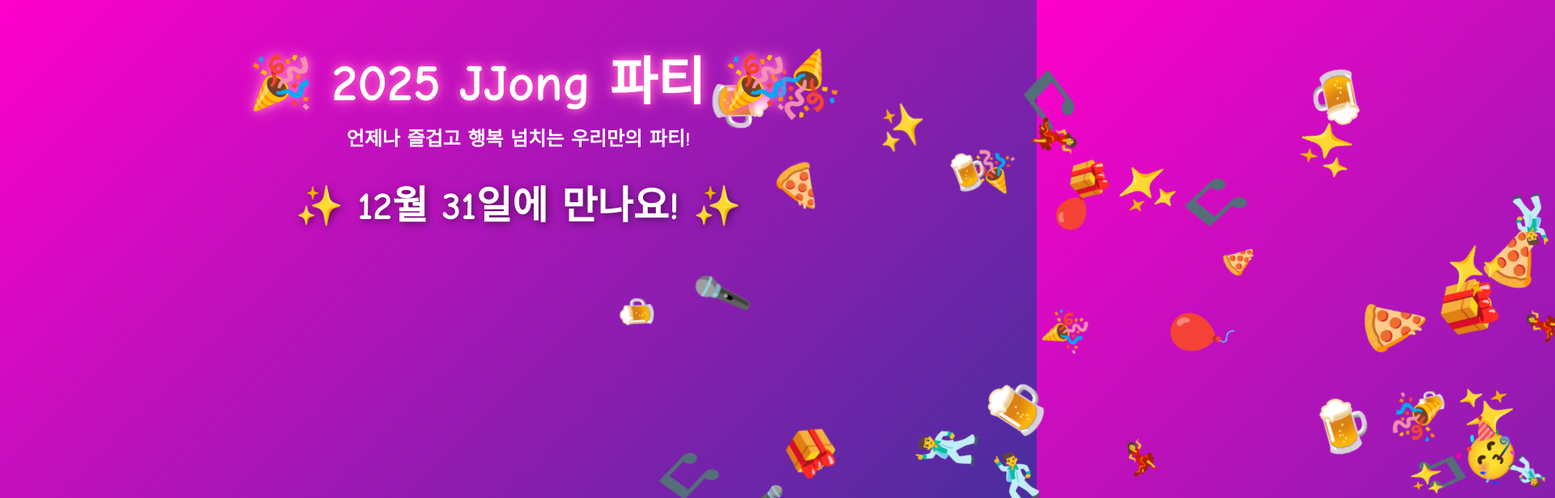
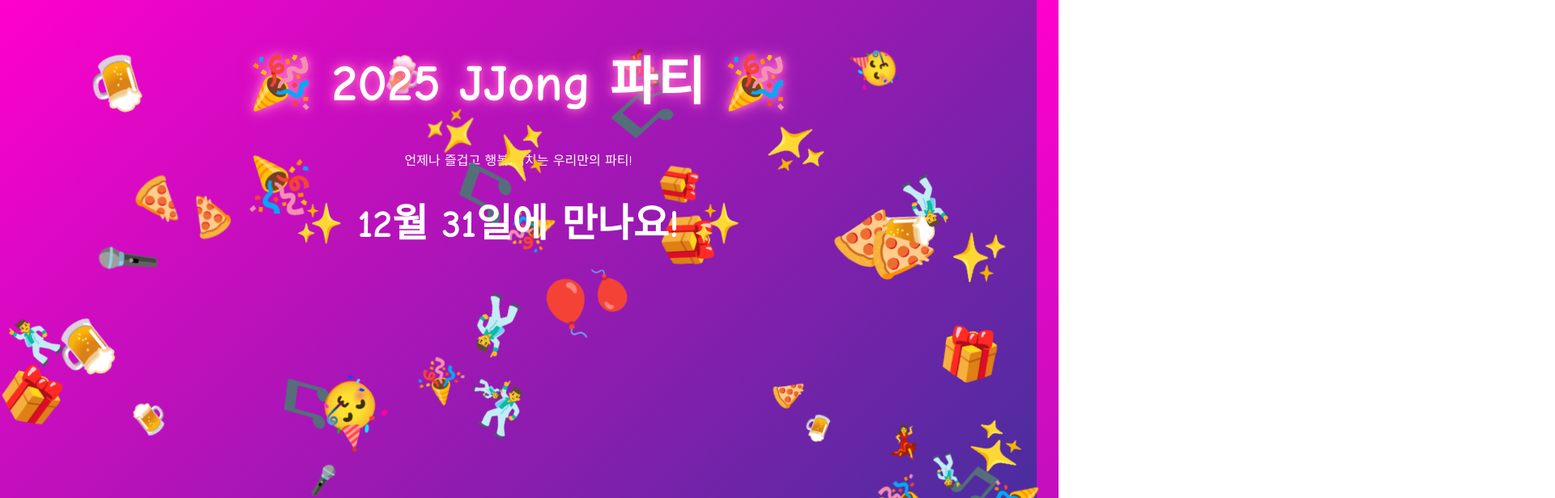
Before and after one commit to wodhks0506-blip/Jjongparty, a plain HTML site: page index.html in a window 1280 px wide. Both pictures are taken after a click on the button "파티 시작!". Shown: the top 616 px of the page at 81% size, 1920 px wide, since content can reach past the window. Drawn offline with Linux system fonts and the light colour scheme.

Commit message:
Update index.html

```diff
--- a/index.html
+++ b/index.html
@@ -13,7 +13,7 @@
       padding: 0;
       margin: 0;
       min-height: 100vh;
-      overflow: hidden; /* 스크롤바 절대 금지 */
+      overflow: hidden;
       position: relative;
     }
     h1 {
@@ -21,131 +21,76 @@
       text-shadow: 0 0 10px #ff66cc, 0 0 20px #ff66cc;
       animation: glow 2s ease-in-out infinite alternate;
       margin-top: 50px;
-      margin-bottom: 0;
       position: relative;
       z-index: 20;
-      pointer-events: none;
     }
-    @keyframes glow {
-      from { text-shadow: 0 0 10px #ff66cc, 0 0 20px #ff66cc; }
-      to { text-shadow: 0 0 20px #ff99ff, 0 0 30px #ff99ff; }
-    }
-    p {
-      font-size: 1.5rem;
-      margin-top: 10px;
-      margin-bottom: 30px;
-      font-weight: bold;
-      position: relative;
-      z-index: 20;
-      pointer-events: none;
-    }
-    #btn-container {
-      position: relative;
-      z-index: 30;
-      margin-top: 20px;
-    }
-    button {
-      background-color: #ff66cc;
-      border: none;
-      padding: 15px 30px;
-      font-size: 1.2rem;
-      color: white;
-      cursor: pointer;
-      border-radius: 10px;
-      box-shadow: 0 0 10px #ff66cc;
-      transition: background-color 0.3s, transform 0.2s;
-    }
-    button:hover {
-      background-color: #ff99ff;
-      transform: scale(1.1);
-    }
-    #party-area {
+    /* 이모지 스타일 수정 */
+    .emoji {
       position: absolute;
+      left: 0; /* 중요: transform이 (0,0) 기준으로 시작하게 함 */
       top: 0;
-      left: 0;
-      width: 100%;
-      height: 100%;
-      pointer-events: none;
+      display: inline-block;
+      user-select: none;
+      will-change: transform;
       z-index: 10;
     }
+    #btn-container { position: relative; z-index: 30; margin-top: 20px; }
+    button {
+      background-color: #ff66cc; border: none; padding: 15px 30px;
+      font-size: 1.2rem; color: white; cursor: pointer; border-radius: 10px;
+      box-shadow: 0 0 10px #ff66cc; transition: transform 0.2s;
+    }
     .meet-up-msg {
-      font-size: 3rem;
-      color: #fff;
-      font-weight: bold;
-      margin-top: 30px;
-      text-shadow: 2px 2px 10px rgba(0,0,0,0.5);
-      animation: bounce 1s infinite;
-      position: relative;
-      z-index: 20;
-      pointer-events: none;
+      font-size: 3rem; color: #fff; font-weight: bold; margin-top: 30px;
+      animation: bounce 1s infinite; position: relative; z-index: 20;
     }
-    @keyframes bounce {
-      0%, 100% { transform: translateY(0); }
-      50% { transform: translateY(-20px); }
-    }
-    .emoji {
-      position: absolute;
-      user-select: none;
-      will-change: transform;
-    }
+    @keyframes bounce { 0%, 100% { transform: translateY(0); } 50% { transform: translateY(-20px); } }
   </style>
 </head>
 <body>
   <h1>🎉 2025 JJong 파티 🎉</h1>
   <p>언제나 즐겁고 행복 넘치는 우리만의 파티!</p>
-
-  <div id="btn-container">
-    <button onclick="startParty()">파티 시작!</button>
-  </div>
-
+  <div id="btn-container"><button onclick="startParty()">파티 시작!</button></div>
   <div id="party-area"></div>
 
   <script>
-    // 이모지들의 정보를 담을 배열
     const particles = [];
 
     function startParty() {
-      // 1. 버튼 숨기기
-      const btnContainer = document.getElementById('btn-container');
-      btnContainer.style.display = 'none';
-
-      // 2. 메시지 추가
+      document.getElementById('btn-container').style.display = 'none';
       const msg = document.createElement('div');
       msg.className = 'meet-up-msg';
       msg.innerHTML = '✨ 12월 31일에 만나요! ✨';
-
-      // 메시지를 버튼이 있던 자리 근처(h1, p 밑)에 추가
       document.body.insertBefore(msg, document.getElementById('party-area'));
 
       const partyArea = document.getElementById('party-area');
       const emojis = ['🎈', '🎉', '🥳', '🕺', '💃', '🍕', '🍺', '🎵', '🎤', '✨', '🎁'];
 
-      // 3. 이모지 생성 (50개) 및 초기화
-      for (let i = 0; i < 50; i++) {
+      // 화면 전체 너비와 높이를 미리 가져옴
+      const width = window.innerWidth;
+      const height = window.innerHeight;
+
+      for (let i = 0; i < 60; i++) {
         const el = document.createElement('span');
         el.className = 'emoji';
         el.textContent = emojis[Math.floor(Math.random() * emojis.length)];
 
-        // 크기 랜덤
         const size = 30 + Math.random() * 40;
         el.style.fontSize = size + 'px';
-
         partyArea.appendChild(el);
 
-        // 이모지 물리 속성 설정
         particles.push({
           el: el,
-          x: Math.random() * (window.innerWidth - size),
-          y: Math.random() * (window.innerHeight - size),
-          vx: (Math.random() - 0.5) * 10, // X축 속도
-          vy: (Math.random() - 0.5) * 10, // Y축 속도
+          // 초기 위치를 화면 전체 범위에서 랜덤하게 설정
+          x: Math.random() * (width - size),
+          y: Math.random() * (height - size),
+          vx: (Math.random() - 0.5) * 8,
+          vy: (Math.random() - 0.5) * 8,
           size: size,
           rotation: Math.random() * 360,
-          vRotation: (Math.random() - 0.5) * 5 // 회전 속도
+          vRotation: (Math.random() - 0.5) * 4
         });
       }
-
-      // 애니메이션 루프 시작
       animate();
     }
 
@@ -154,31 +99,30 @@
       const height = window.innerHeight;
 
       particles.forEach(p => {
-        // 위치 업데이트
         p.x += p.vx;
         p.y += p.vy;
         p.rotation += p.vRotation;
 
-        // 벽 튕기기 로직 (Ping-Pong)
-        // 좌우 벽
-        if (p.x <= 0 || p.x + p.size >= width) {
-          p.vx = -p.vx;
-          if (p.x <= 0) p.x = 0;
-          if (p.x + p.size >= width) p.x = width - p.size;
+        // 벽 충돌 감지 및 반전
+        if (p.x <= 0) {
+          p.x = 0;
+          p.vx *= -1;
+        } else if (p.x + p.size >= width) {
+          p.x = width - p.size;
+          p.vx *= -1;
         }
 
-        // 상하 벽
-        if (p.y <= 0 || p.y + p.size >= height) {
-          p.vy = -p.vy;
-          if (p.y <= 0) p.y = 0;
-          if (p.y + p.size >= height) p.y = height - p.size;
+        if (p.y <= 0) {
+          p.y = 0;
+          p.vy *= -1;
+        } else if (p.y + p.size >= height) {
+          p.y = height - p.size;
+          p.vy *= -1;
         }
 
-        // 화면에 그리기
-        p.el.style.transform = `translate(${p.x}px, ${p.y}px) rotate(${p.rotation}deg)`;
+        p.el.style.transform = `translate3d(${p.x}px, ${p.y}px, 0) rotate(${p.rotation}deg)`;
       });
 
-      // 무한 반복
       requestAnimationFrame(animate);
     }
   </script>
```
